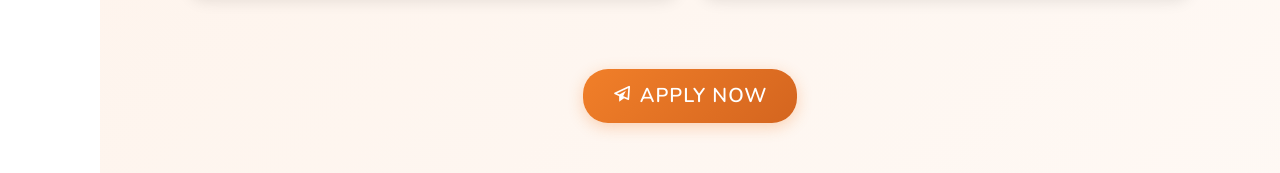
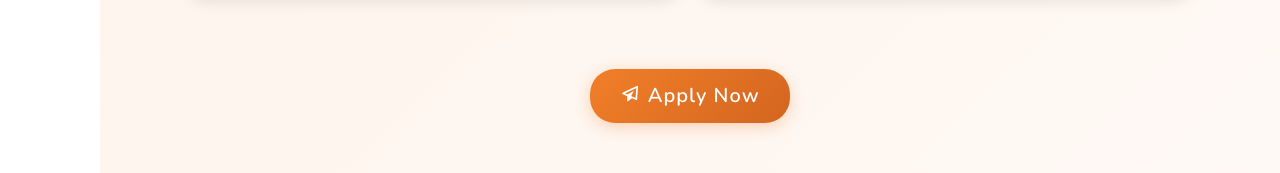
Before and after one commit to brainsatutd/brainsatutd.github.io, a plain HTML site: page index.html in a window 1280 px wide. Shown: the part 2529-2702 px from the top of the page. Drawn offline with nearby package versions, Linux system fonts and the light colour scheme.

Commit message:
Update style.css

```diff
--- a/assets/css/style.css
+++ b/assets/css/style.css
@@ -181,6 +181,10 @@ h1, h2, h3, h4, h5, h6 {
   #main {
     margin-left: 100px;
   }
+}
+.btn-custom {
+  text-transform: none !important;  /* keeps normal casing */
+  font-family: inherit !important;  /* uses the same font as the rest of the site */
 }
 
 /*--------------------------------------------------------------
```
